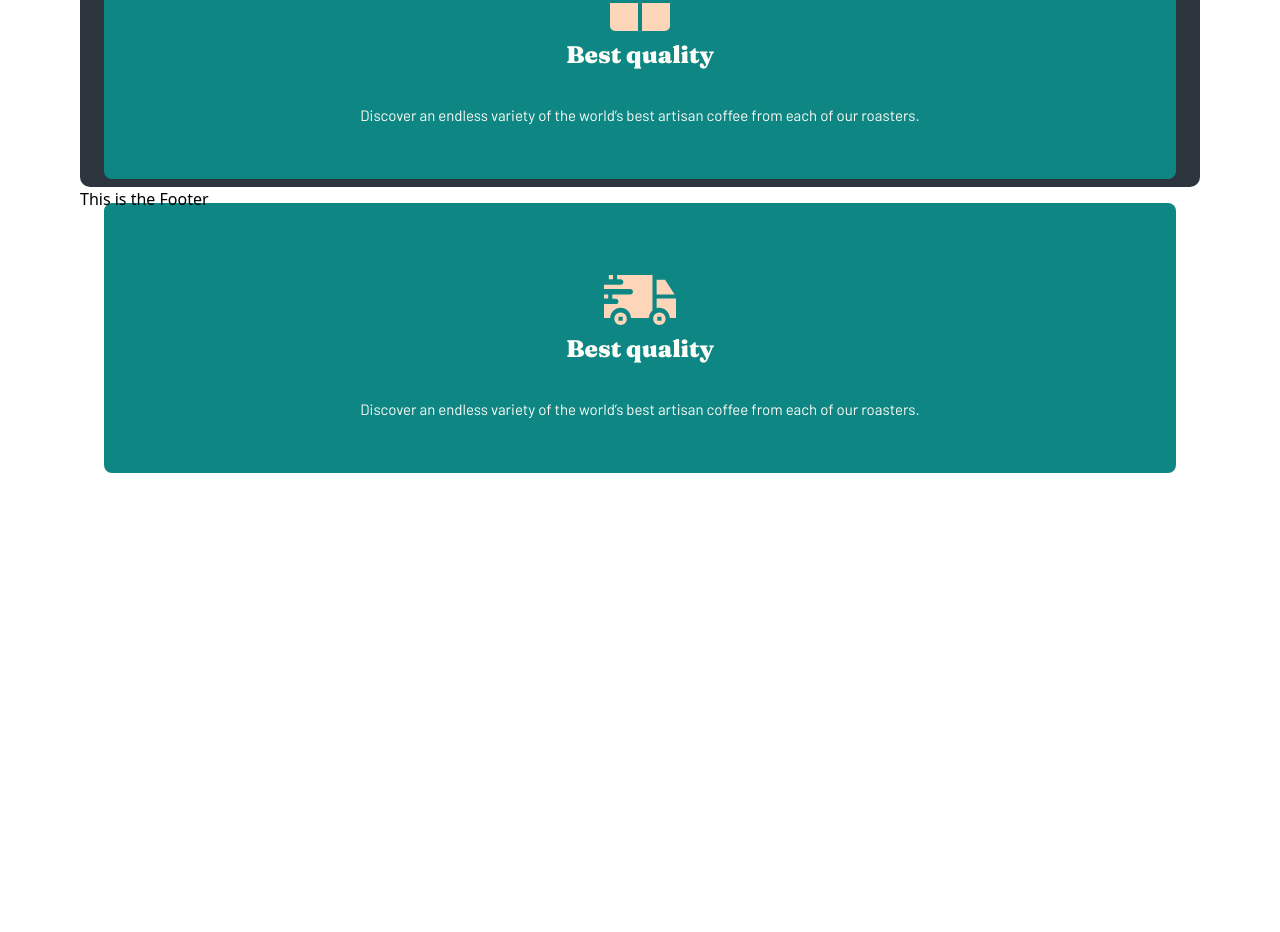
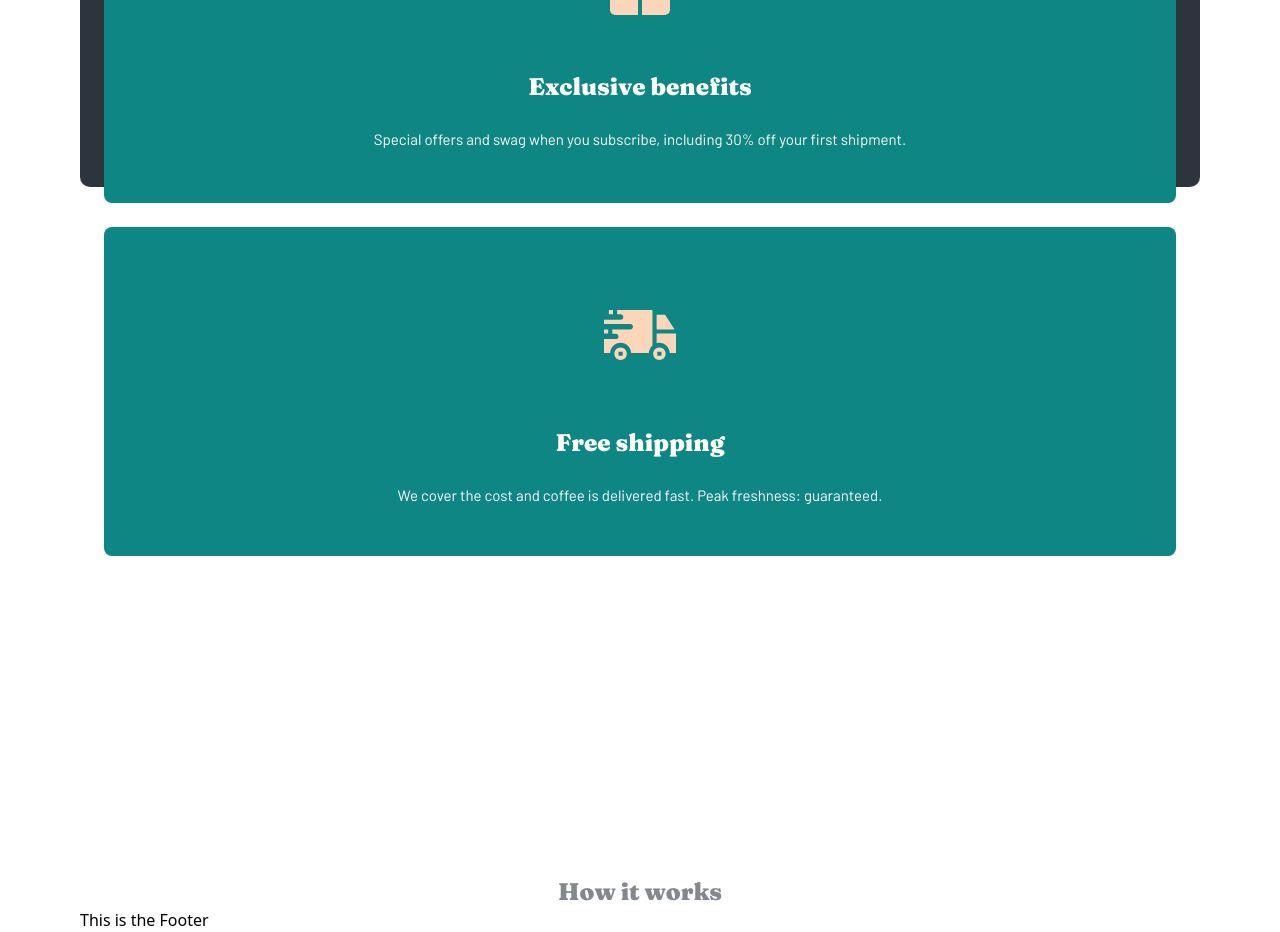
Before and after one commit to steffieMD/coffee-roasters-subscription-site, a React (Create React App) app: page / in a window 1280 px wide. Shown: the part 3842-4774 px from the top of the page. Before the commit the page ends 4315 px from the top, so only its background shows below. Built offline with nearby package versions, Linux system fonts and the light colour scheme; the HTML template or start-up script is replaced by a standard one.

Commit message:
Update Home.js

```diff
--- a/src/pages/Home.js
+++ b/src/pages/Home.js
@@ -106,7 +106,7 @@ const Home = () => {
               />
             </svg>
 
-            <h3 className="mb-6 text-2xl font-black font-fraunces leading-loose">
+            <h3 className="mb-6 text-2xl font-black font-fraunces ">
               Best quality
             </h3>
             <p className="text-[15px] font-barlow leading-[25px] mx-8">
@@ -116,6 +116,7 @@ const Home = () => {
           </div>
           <div className="bg-bluelagoon rounded-lg pt-[72px] pb-[51px] flex flex-col justify-center items-center">
             <svg
+              className="mb-14"
               width="72"
               height="72"
               viewBox="0 0 72 72"
@@ -129,16 +130,17 @@ const Home = () => {
               />
             </svg>
 
-            <h3 className="mb-6 text-2xl font-black font-fraunces leading-loose">
-              Best quality
+            <h3 className="mb-6 text-2xl font-black font-fraunces ">
+              Exclusive benefits
             </h3>
             <p className="text-[15px] font-barlow leading-[25px] mx-8">
-              Discover an endless variety of the world’s best artisan coffee
-              from each of our roasters.
+              Special offers and swag when you subscribe, including 30% off your
+              first shipment.
             </p>
           </div>
-          <div className="bg-bluelagoon rounded-lg pt-[72px] pb-[51px] flex flex-col justify-center items-center">
+          <div className="bg-bluelagoon rounded-lg pt-[83px] pb-[48px] flex flex-col justify-center items-center">
             <svg
+              className="mb-[67px]"
               width="72"
               height="50"
               viewBox="0 0 72 50"
@@ -153,13 +155,25 @@ const Home = () => {
               />
             </svg>
 
-            <h3 className="mb-6 text-2xl font-black font-fraunces leading-loose">
-              Best quality
+            <h3 className="mb-6 text-2xl font-black font-fraunces ">
+              Free shipping
             </h3>
             <p className="text-[15px] font-barlow leading-[25px] mx-8">
-              Discover an endless variety of the world’s best artisan coffee
-              from each of our roasters.
+              We cover the cost and coffee is delivered fast. Peak freshness:
+              guaranteed.
             </p>
+          </div>
+        </div>
+      </section>
+      <section className="mt-[689px] text-center">
+        <h2 className="text-[#83888f] text-2xl font-black  font-fraunces">
+          How it works
+        </h2>
+        <div>
+          <div>
+            <span></span>
+            <h3></h3>
+            <p></p>
           </div>
         </div>
       </section>
```
